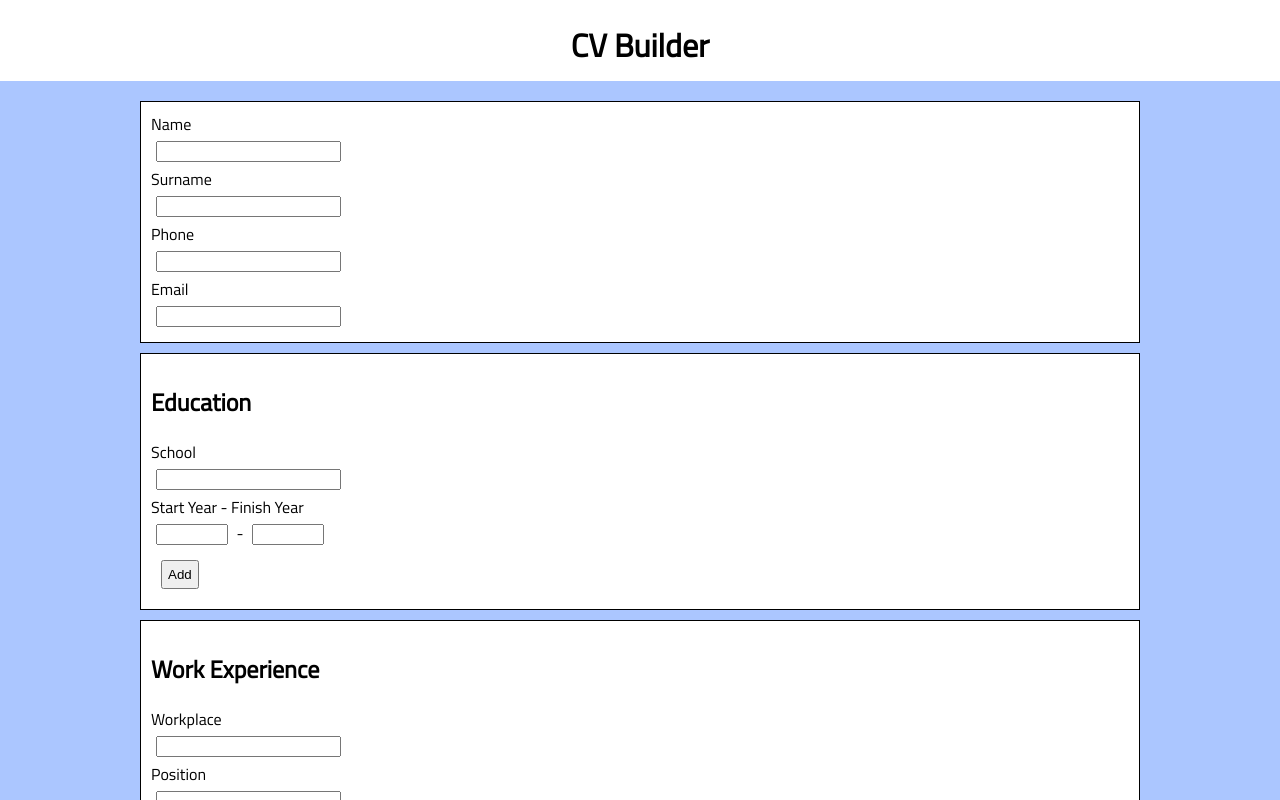
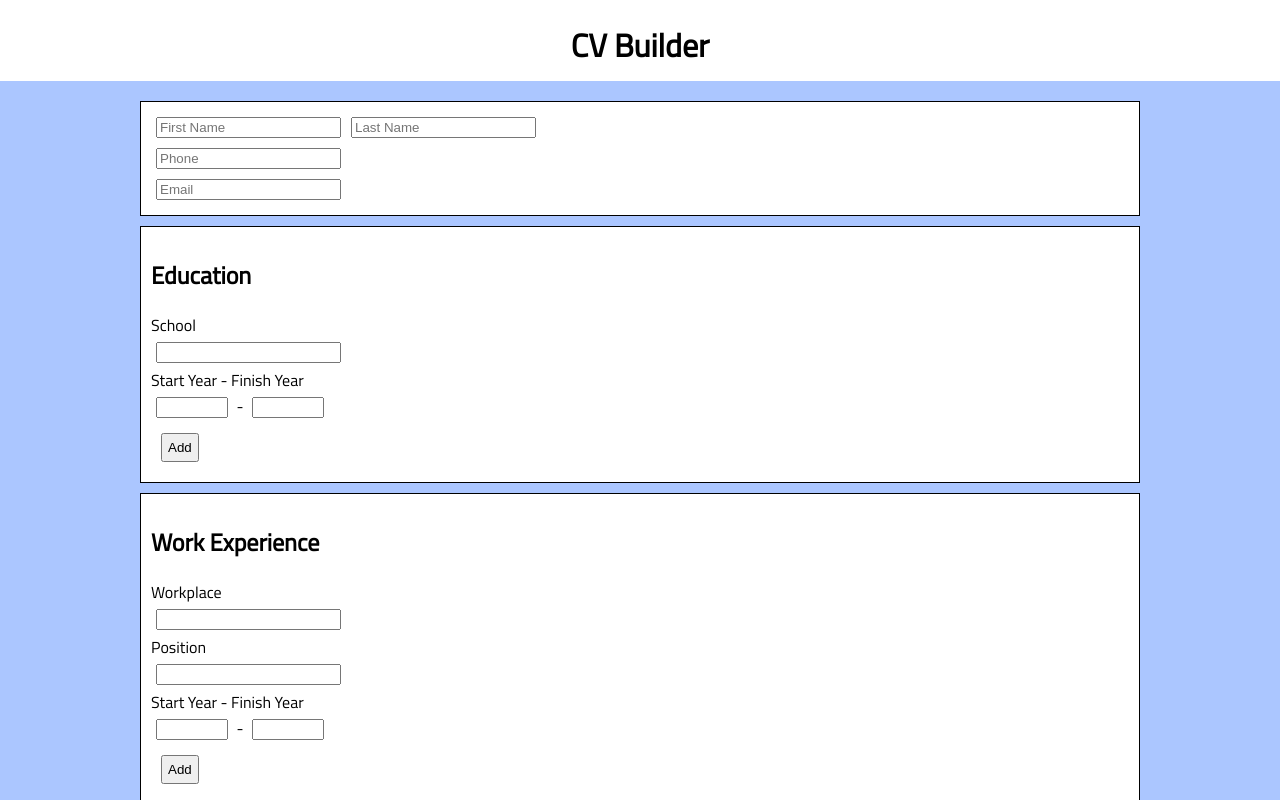
Before and after one commit to stanochka/cv-project, a React (Create React App) app: page / in a window 1280 px wide. Shown: the top 800 px of the page. Built offline with nearby package versions, Linux system fonts and the light colour scheme.

Commit message:
Add editable component

```diff
--- /dev/null
+++ b/src/components/Editable.js
@@ -0,0 +1,40 @@
+import React from 'react';
+
+class Editable extends React.Component {
+  state = { editing: true }
+
+  stopEdit = (e) => {
+    if (e.key === "Enter") {
+      this.setState({ editing: false })
+    };
+  }
+
+  startEdit = () => {
+    this.setState({ editing: true });
+  }
+
+  render() {
+    let viewMode = {};
+    let editMode = {};
+    this.state.editing ? viewMode.display = "none" : editMode.display = "none";
+    return (
+      <div className='Editable'>
+        <div style={viewMode} onDoubleClick={this.startEdit}>
+        {this.props.value}
+        </div>
+        <input type='text'
+               id={this.props.id}
+               style={editMode}
+               name={this.props.name}
+               placeholder={this.props.placeholder}
+               value={this.props.value}
+               onChange={e => {
+                 this.props.handleChange(e.target.value, this.props.name)
+               }}
+               onKeyDown={this.stopEdit} />
+      </div>
+    )
+  }
+}
+
+export default Editable
--- a/src/components/General.js
+++ b/src/components/General.js
@@ -1,36 +1,27 @@
 import React from 'react';
+import Editable from './Editable'
 
 function General(props)  {
   const { givenName, surname, phone, email, handleChange } = props;
   return (<div className='General'>
-            <label htmlFor='givenName'>Name</label><br />
-            <input
-                name='givenName'
-                type='text'
-                value={givenName}
-                onChange={handleChange}
-            ></input><br />
-            <label htmlFor='surname'>Surname</label><br />
-            <input
-                name='surname'
-                type='text'
-                value={surname}
-                onChange={handleChange}
-            ></input><br />
-            <label htmlFor='phone'>Phone</label><br />
-            <input
-                name='phone'
-                type='text'
-                value={phone}
-                onChange={handleChange}
-            ></input><br />
-            <label htmlFor='email'>Email</label><br />
-            <input
-                name='email'
-                type='email'
-                value={email}
-                onChange={handleChange}
-            ></input><br />
+            <div style={{display: 'flex'}}>
+              <Editable name='givenName'
+                        placeholder='First Name'
+                        value={givenName}
+                        handleChange={handleChange} />
+              <Editable name='surname'
+                        placeholder='Last Name'
+                        value={surname}
+                        handleChange={handleChange} />
+            </div>
+            <Editable name='phone'
+                      placeholder='Phone'
+                      value={phone}
+                      handleChange={handleChange} />
+            <Editable name='email'
+                      placeholder='Email'
+                      value={email}
+                      handleChange={handleChange} />
           </div>)
 }
 
--- a/src/components/Main.js
+++ b/src/components/Main.js
@@ -14,12 +14,11 @@ class Main extends React.Component {
       email: '',
       dataFromEducation: null,
     }
-    this.handleChange = this.handleChange.bind(this);
     this.viewCV = this.viewCV.bind(this);
   }
 
-  handleChange(e) {
-    this.setState({ [e.target.name]: e.target.value, })
+  handleChange = (value, name) => {
+    this.setState({ [name] : value });
   }
 
   getEducations = (data) => {
@@ -27,7 +26,7 @@ class Main extends React.Component {
   }
 
   viewCV() {
-    console.log(this.state.dataFromEducation);
+    console.log('SAVE');
   }
   render() {
     return (<div className="Main">
```
